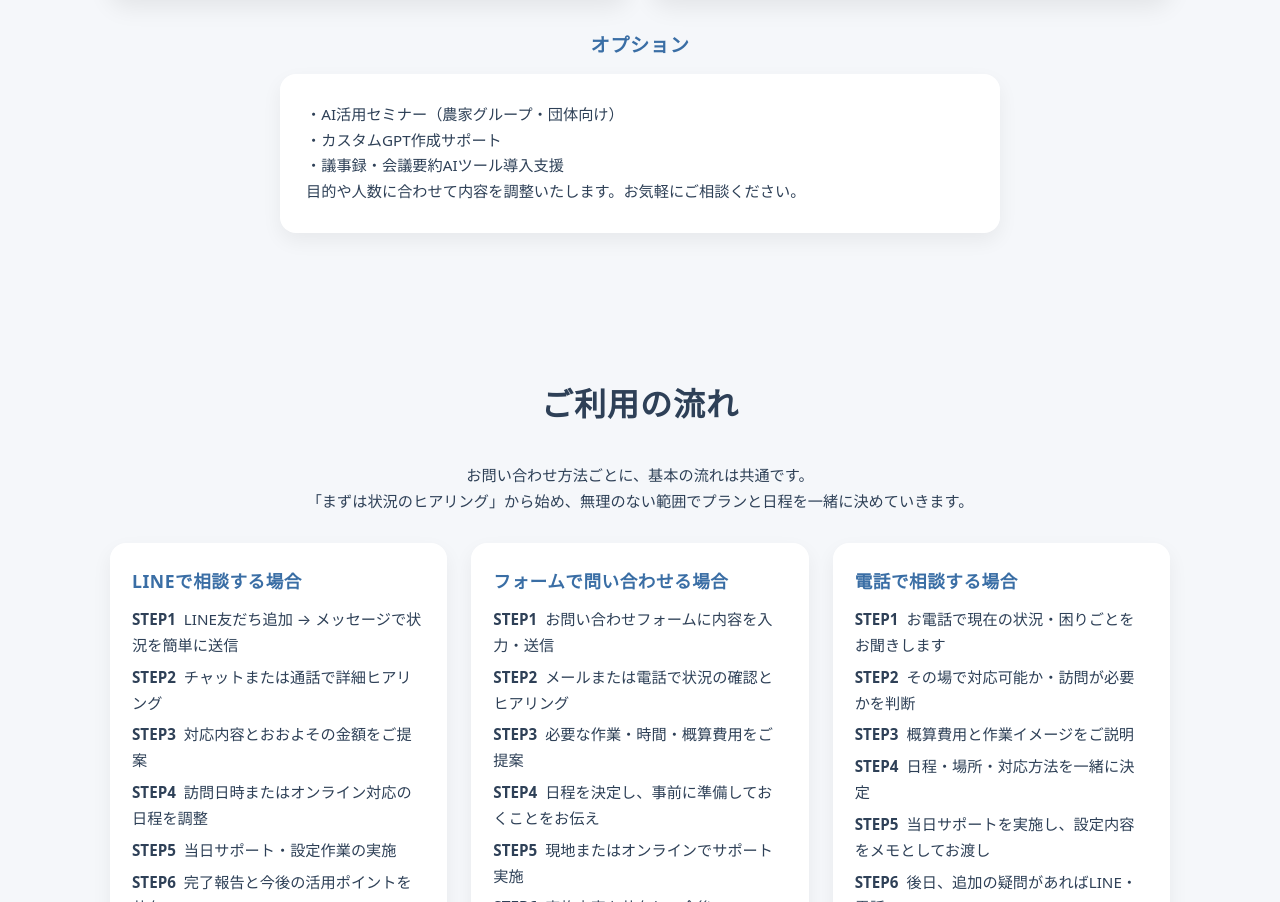
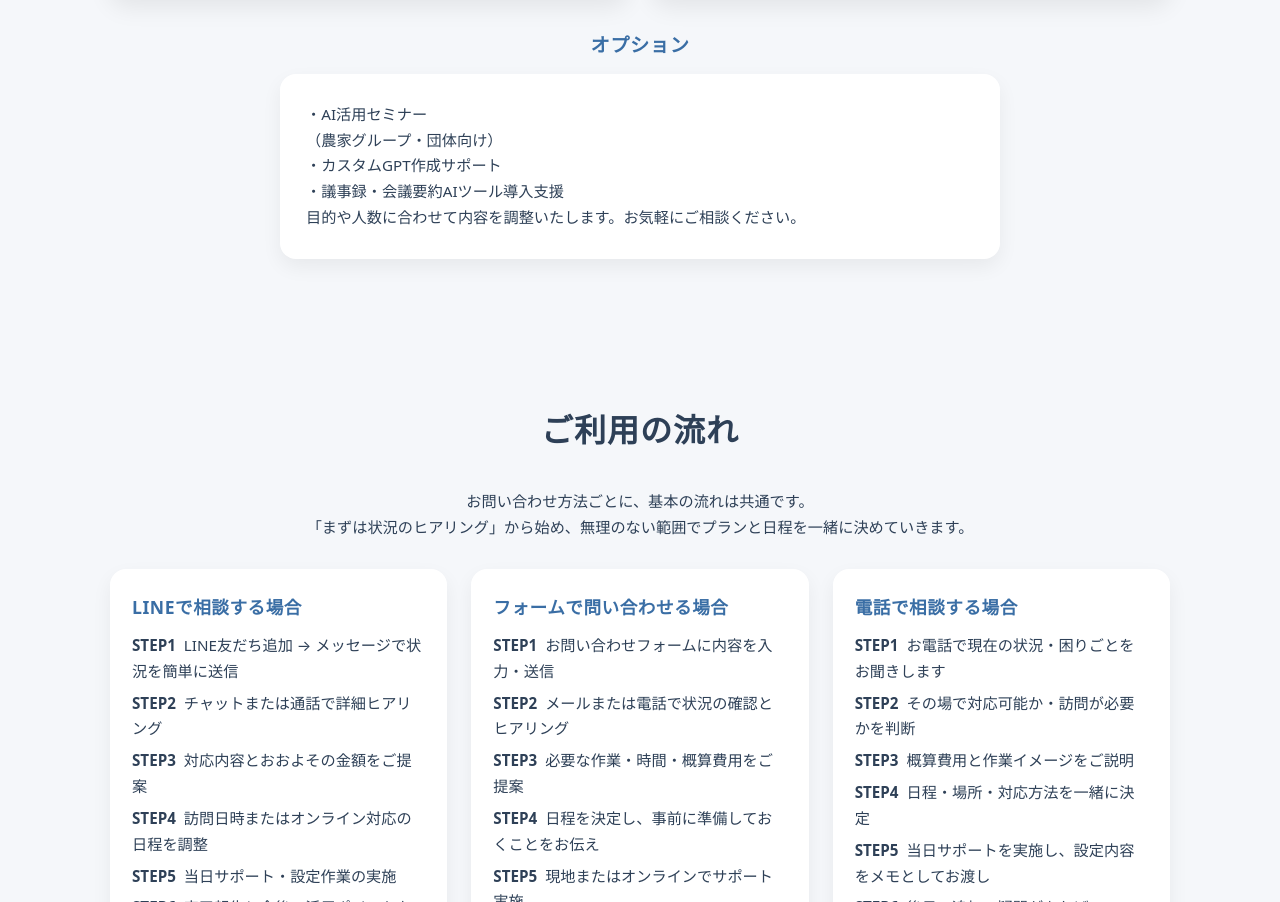
Before and after one commit to nodica-official/nodica-LP, a plain HTML site: page index.html in a window 1280 px wide. Shown: the part 4115-5017 px from the top of the page. Drawn offline with Linux system fonts and the light colour scheme; a web font is replaced by a local one.

Commit message:
Update index.html

```diff
--- a/index.html
+++ b/index.html
@@ -727,7 +727,8 @@
             </h3>
             <div class="card" style="min-height:auto; max-width:720px; margin:0 auto;">
                 <p style="font-size:0.95rem;">
-                    ・AI活用セミナー（農家グループ・団体向け）<br>
+                    ・AI活用セミナー<br>
+                     （農家グループ・団体向け）<br>
                     ・カスタムGPT作成サポート<br>
                     ・議事録・会議要約AIツール導入支援<br>
                     目的や人数に合わせて内容を調整いたします。お気軽にご相談ください。
```
